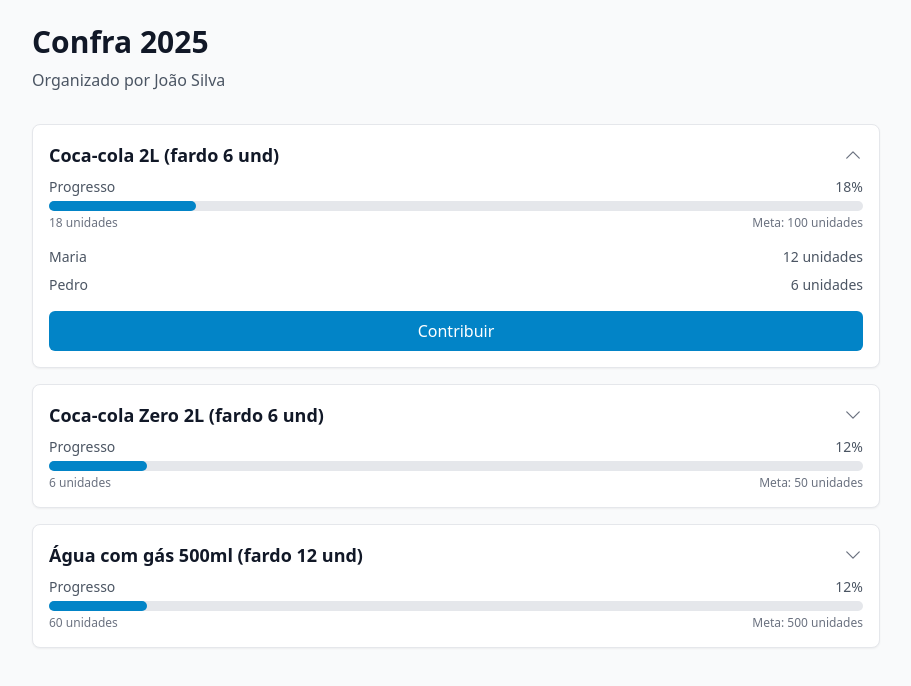
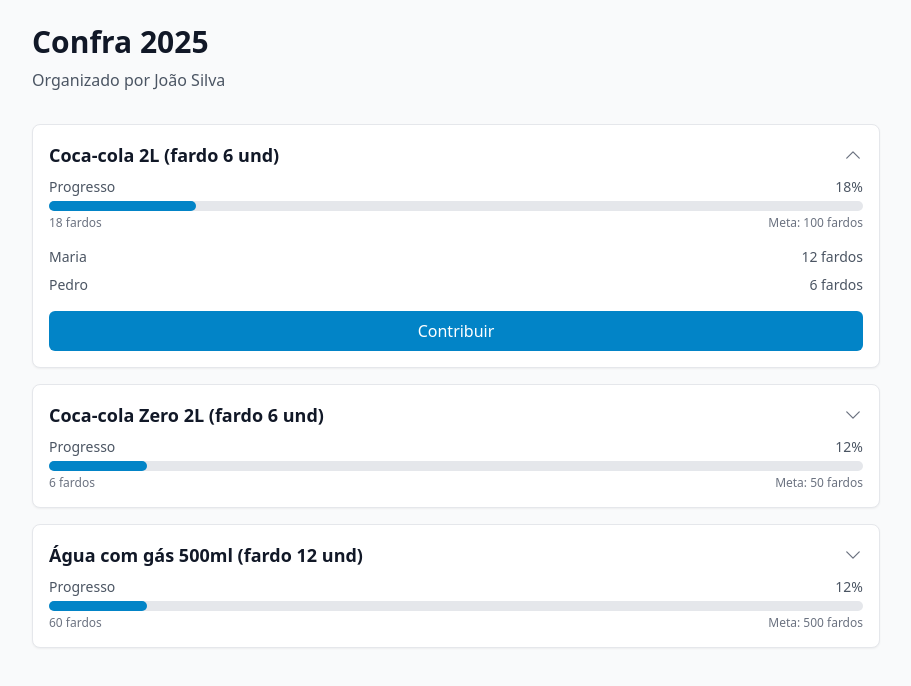
Before and after one commit to mwndl/collab-list, a Vue app: page /list/mock in a window 1280 px wide. Both pictures are taken after a click on the button 1037 px from the left and 155 px from the top of the page. Shown: the top 686 px of the page, without its empty margins (184-1095 px from the left). Built offline with nearby package versions, Linux system fonts and the light colour scheme.

Commit message:
refactor(mock): change unit of measurement from 'unidades' to 'fardos'

```diff
--- a/src/views/MockList.vue
+++ b/src/views/MockList.vue
@@ -23,8 +23,8 @@
                  :style="{ width: calculateProgress(item) + '%' }"></div>
           </div>
           <div class="flex justify-between text-xs text-gray-500 mt-1">
-            <span>{{ calculateTotal(item) }} unidades</span>
-            <span>Meta: {{ item.target }} unidades</span>
+            <span>{{ calculateTotal(item) }} fardos</span>
+            <span>Meta: {{ item.target }} fardos</span>
           </div>
         </div>
 
@@ -33,7 +33,7 @@
             <div v-for="contribution in item.contributions" :key="contribution.id"
                  class="flex justify-between text-sm text-gray-600">
               <span>{{ contribution.name }}</span>
-              <span>{{ contribution.quantity }} unidades</span>
+              <span>{{ contribution.quantity }} fardos</span>
             </div>
           </div>
 
@@ -60,7 +60,7 @@
             </div>
 
             <div>
-              <label class="block text-sm font-medium text-gray-700">Quantidade</label>
+              <label class="block text-sm font-medium text-gray-700">Quantidade de fardos</label>
               <input v-model.number="newContribution.quantity" type="number" required min="1"
                      class="mt-1 block w-full rounded-md border-gray-300 shadow-sm focus:border-primary-500 focus:ring-primary-500">
             </div>
```
